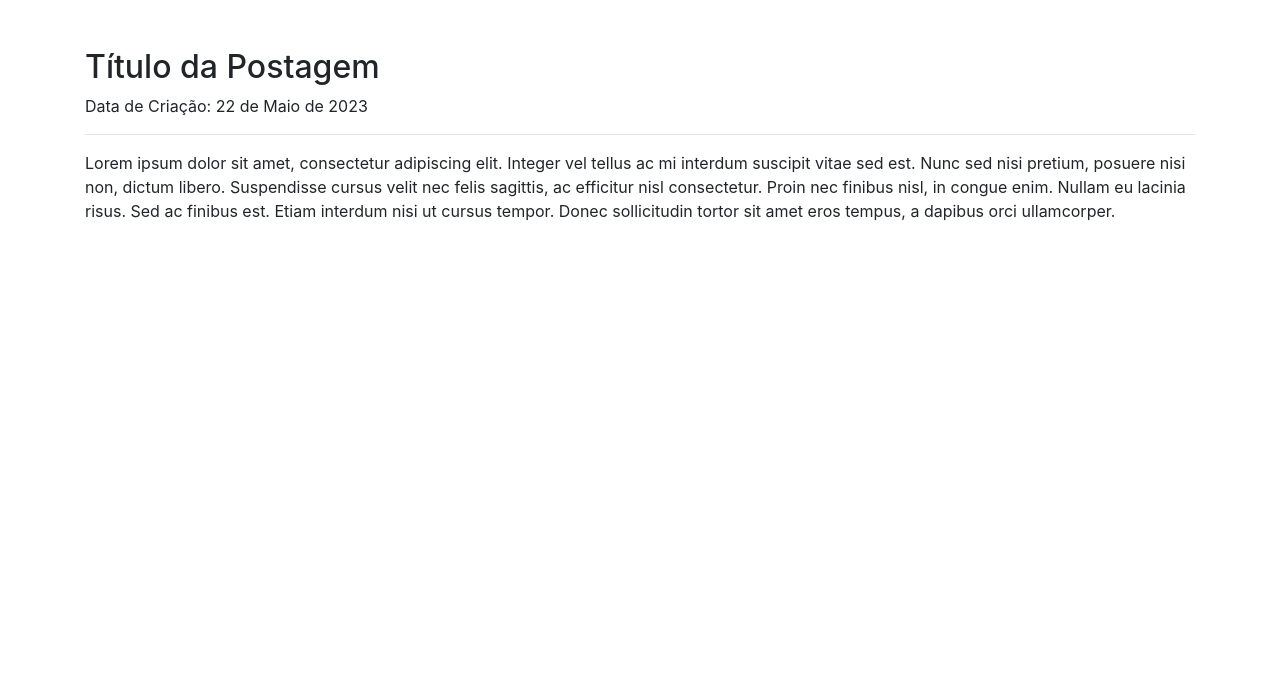
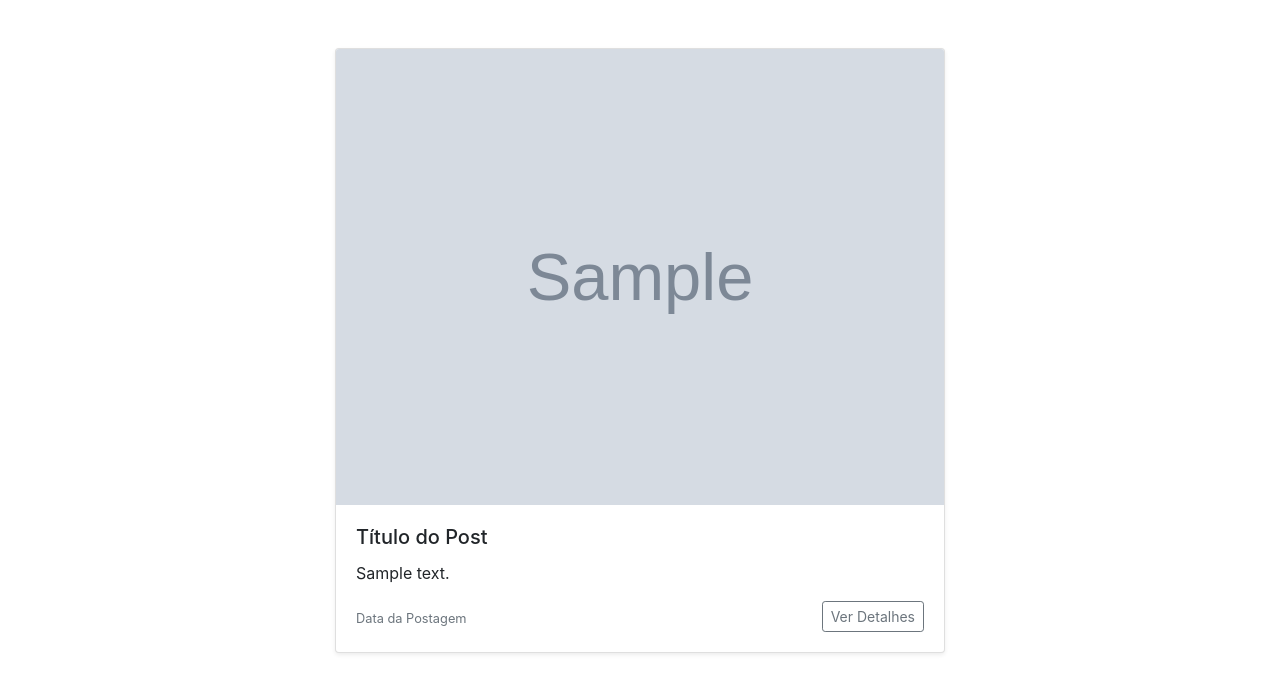
Before and after one commit to JefersonQueiroga/blog, a Django app: page /postagem/ in a window 1280 px wide. Shown: the part 56-749 px from the top of the page. Run offline with Django 4.2, Linux system fonts and the light colour scheme; tables that the repository leaves empty hold one stand-in row (values such as "Sample post"); grey boxes marked "Sample" are stand-in pictures; some libraries are stand-ins or nearby versions.

Commit message:
Adicionar fotos.

```diff
--- a/blog/models.py
+++ b/blog/models.py
@@ -11,6 +11,7 @@ class Postagem(models.Model):
     titulo = models.CharField(max_length=100)
     texto = models.TextField()
     data_criacao = models.DateField()
+    imagem = models.ImageField(upload_to='imagens')
 
     def __str__(self):
         return self.titulo
--- a/blog/templates/blog/postagem.html
+++ b/blog/templates/blog/postagem.html
@@ -30,18 +30,28 @@
     </div>
   </nav>
 
-  <div class="container mt-5">
-    <div class="row justify-content-center">
-      <div class="col-12">
-        <h2>Título da Postagem</h2>
-        <p>Data de Criação: 22 de Maio de 2023</p>
-        <hr>
-        <p>Lorem ipsum dolor sit amet, consectetur adipiscing elit. Integer vel tellus ac mi interdum suscipit vitae sed
-          est. Nunc sed nisi pretium, posuere nisi non, dictum libero. Suspendisse cursus velit nec felis sagittis, ac
-          efficitur nisl consectetur. Proin nec finibus nisl, in congue enim. Nullam eu lacinia risus. Sed ac finibus
-          est. Etiam interdum nisi ut cursus tempor. Donec sollicitudin tortor sit amet eros tempus, a dapibus orci
-          ullamcorper.</p>
-      </div>
+  <div class="container-fluid mt-5">
+      {% for objeto in lista_postagens %}
+        <div class="row justify-content-center">
+            <div class="col-md-6">
+              <div class="card mb-4 shadow-sm">
+                <img class="bd-placeholder-img card-img-top" src="{{  objeto.imagem.url  }}" alt="Imagem do post">
+                <div class="card-body">
+                  <h5 class="card-title">Título do Post</h5>
+                  <p class="card-text">{{ objeto.texto | truncatechars:100 }}</p>
+                  <div class="d-flex justify-content-between align-items-center">
+                    <div>
+                      <small class="text-muted">Data da Postagem</small>
+                    </div>
+                    <div>
+                      <a href="{% url 'detalhe-postagem' objeto.id %}" class="btn btn-sm btn-outline-secondary">Ver Detalhes</a>
+                    </div>
+                  </div>
+                </div>
+              </div>
+            </div>
+        </div>
+      {%endfor%}
     </div>
   </div>
 
--- a/blog/views.py
+++ b/blog/views.py
@@ -1,6 +1,16 @@
 from django.shortcuts import render
 from django.http import HttpResponse
-from .models import Categoria
+from .models import Categoria,Postagem
+from django.shortcuts import get_object_or_404
+
+def detalhe_postagem(request,id):
+    postagem = get_object_or_404(Postagem, id=id)
+    context={
+        'objeto' : postagem
+    }
+    return render(request,'blog/detalhe.html',context)
+
+
 
 # Create your views here.
 def teste(request):
@@ -19,4 +29,8 @@ def lista_categoria(request):
     return render(request,'blog/categoria.html',context)
 
 def lista_postagem(request):
-    return render(request,'blog/postagem.html')
+    postagens = Postagem.objects.all()
+    context = {
+        'lista_postagens' : postagens
+    }
+    return render(request,'blog/postagem.html',context)
--- a/main/urls.py
+++ b/main/urls.py
@@ -16,12 +16,14 @@ Including another URLconf
 """
 from django.contrib import admin
 from django.urls import path
-from blog.views import index,lista_categoria,lista_postagem
+from blog.views import index,lista_categoria,lista_postagem,detalhe_postagem
+from django.conf.urls.static import static
+from django.conf import settings
 
 urlpatterns = [
     path('admin/', admin.site.urls),
     path('',index,name='index'),
     path('categoria/',lista_categoria,name='lista-categoria'),
-    path('postagem/',lista_postagem,name='lista-postagem')
-
-]
+    path('postagem/',lista_postagem,name='lista-postagem'),
+    path('postagem/<str:id>',detalhe_postagem,name='detalhe-postagem')
+]+ static(settings.MEDIA_URL, document_root=settings.MEDIA_ROOT)
```
Also changed, not shown: blog/templates/blog/detalhe.html (added, +37 -0 lines), main/settings.py (+6 -1 lines), blog/migrations/0002_postagem_imagem.py (added).
